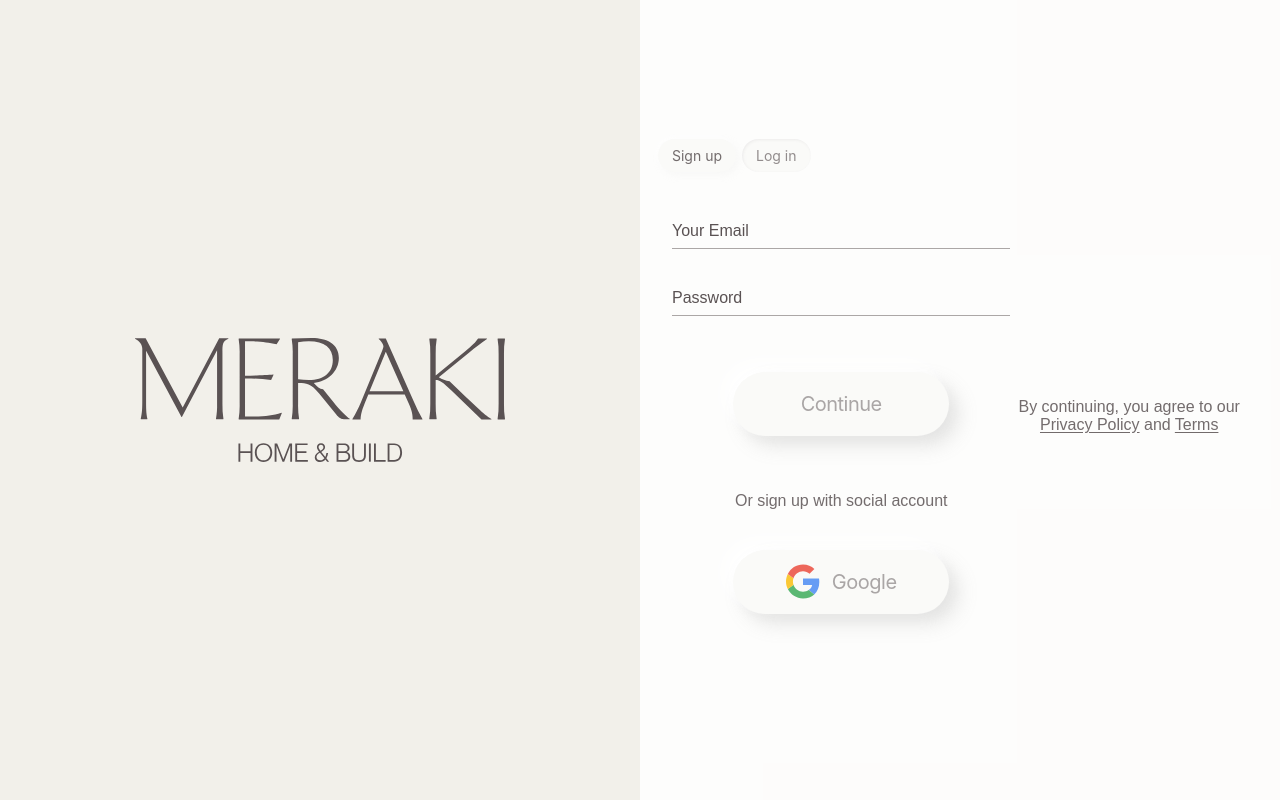
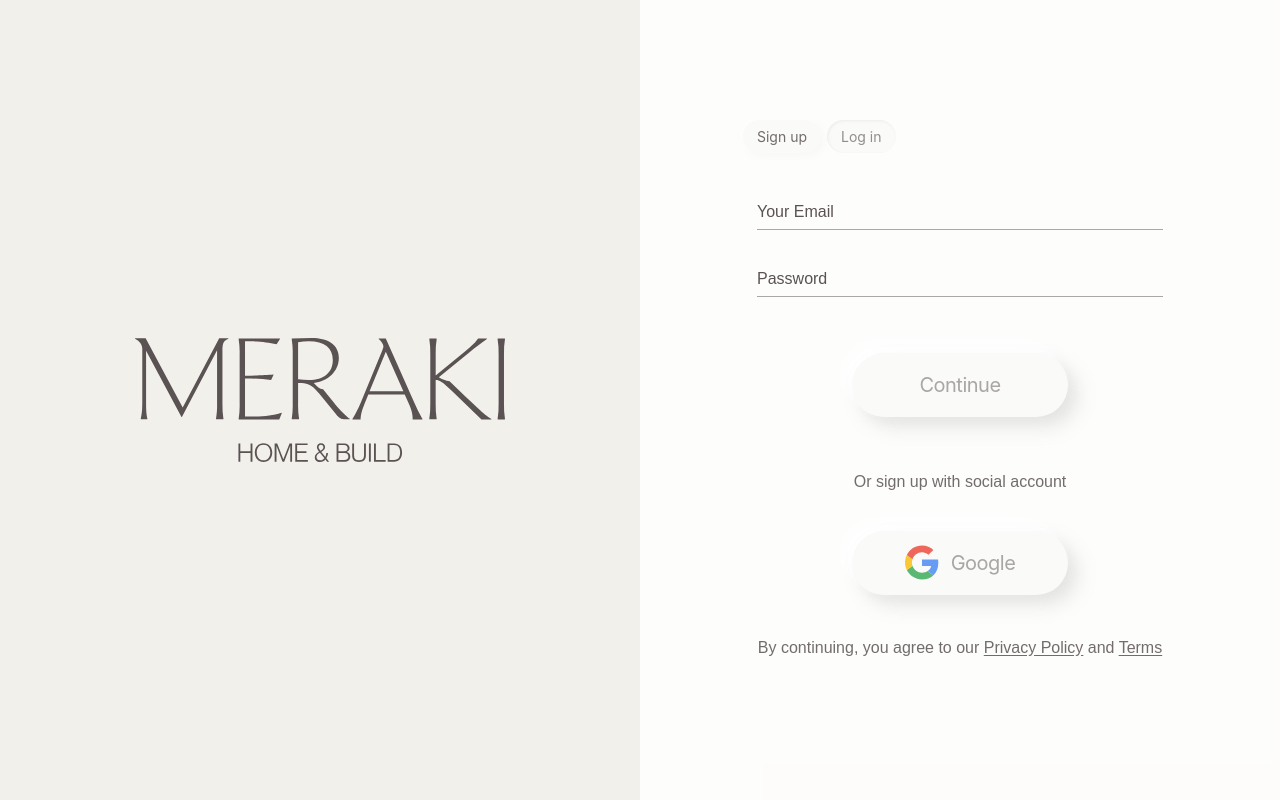
Before and after one commit to manager-estimator/meraki-estimator, a Next.js app: page / in a window 1280 px wide. Built offline with nearby package versions, Linux system fonts and the light colour scheme; a web font is replaced by a local one.

Commit message:
Fix auth layout spacing and center privacy text

```diff
--- a/app/page.module.css
+++ b/app/page.module.css
@@ -287,21 +287,23 @@
 }
 
 .privacyText {
+  text-align: center;
+  margin: 1.25rem auto 0;
   color: var(--Body);
   font-family: Arial, -apple-system, Roboto, Helvetica, sans-serif;
   font-size: 16px;
   font-weight: 400;
   line-height: normal;
-  text-align: center;
-  margin: 2rem 0 0 0;
 }
 
 @media (max-width: 640px) {
   .privacyText {
+    text-align: center;
+    margin: 1.25rem auto 0;
     font-size: 14px;
-    margin: 1.5rem 0 0 0;
   }
 }
+
 
 
 /* ===== Auth tabs (Sign up / Log in) ===== */
@@ -407,3 +409,16 @@
 .privacyText a:hover {
   text-decoration: none;
 }
+
+.authStack {
+  width: 100%;
+  max-width: 406px; /* mismo ancho del authCard */
+  display: flex;
+  flex-direction: column;
+  align-items: center;
+}
+
+
+.authStack > :first-child {
+  width: 100%;
+}
--- a/app/page.tsx
+++ b/app/page.tsx
@@ -6,12 +6,14 @@
 export default function HomePage() {
   return (
     <AuthLayout>
-      <AuthTabsForm defaultMode="signup" />
-      <p className={styles.privacyText}>
+      <div className={styles.authStack}>
+  <AuthTabsForm defaultMode="signup" />
+        <p className={styles.privacyText}>
         By continuing, you agree to our{" "}
         <Link href="/privacy">Privacy Policy</Link> and{" "}
         <Link href="/terms">Terms</Link>
       </p>
-    </AuthLayout>
+    </div>
+</AuthLayout>
   );
 }
```
